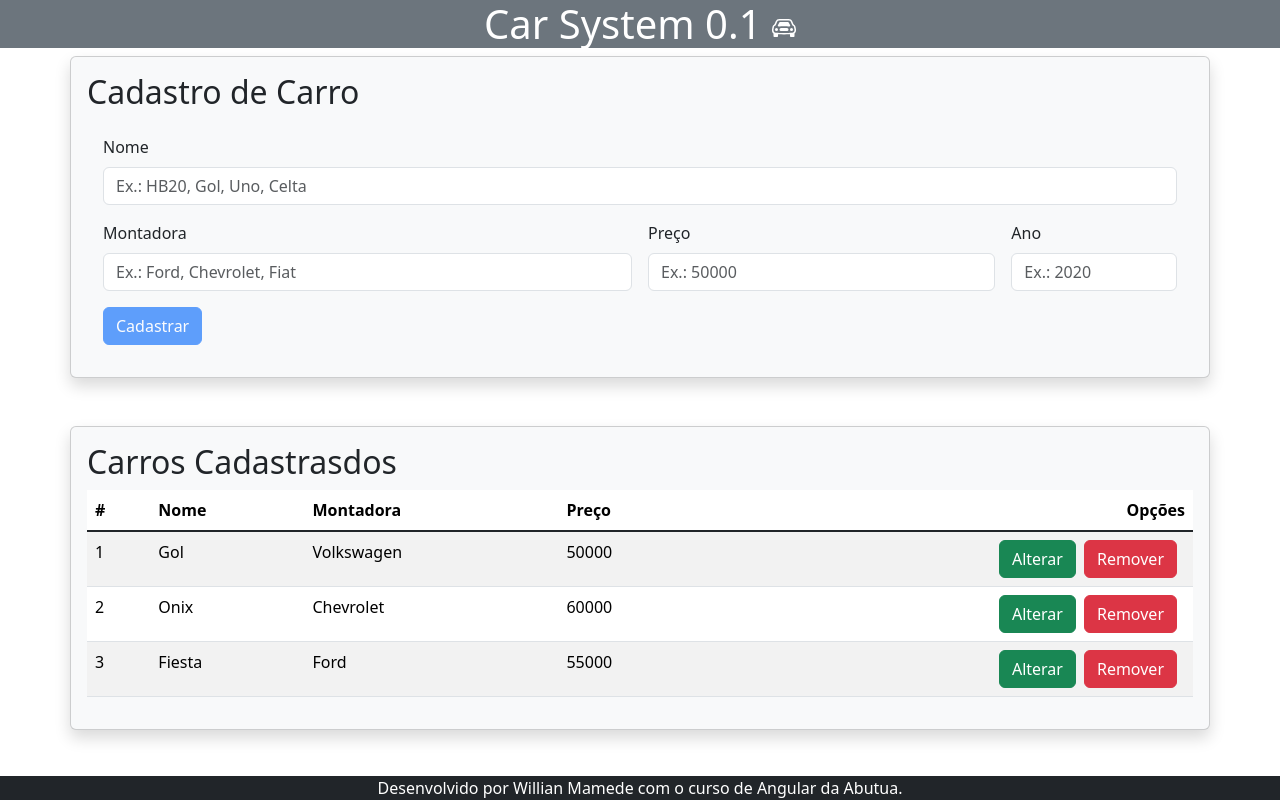
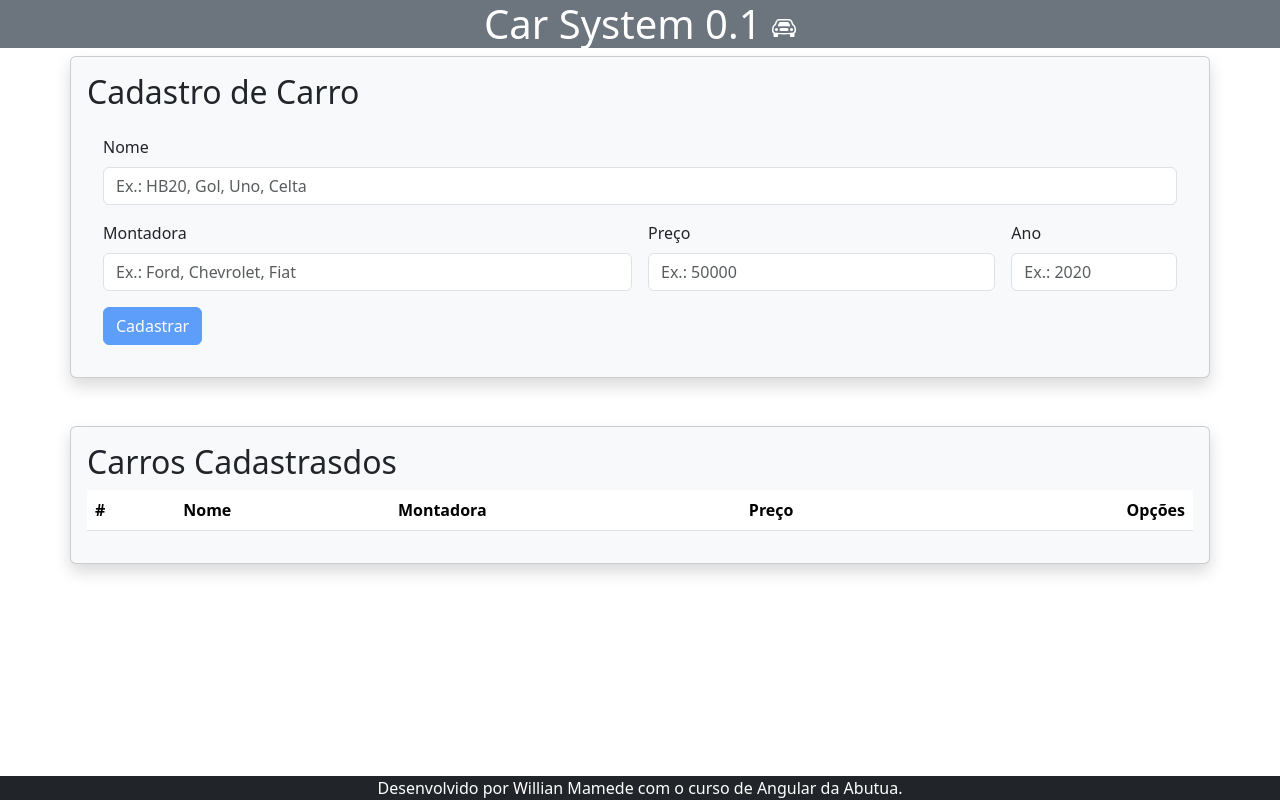
Before and after one commit to willian-uiu/Cadastro-de-carro, an Angular app in the folder cadastro-Carro/: page / in a window 1280 px wide. Built offline with nearby package versions, Linux system fonts and the light colour scheme.

Commit message:
closes #6 - Botões de alterar e remover funcionando

```diff
--- a/cadastro-Carro/src/app/components/carros/carros.html
+++ b/cadastro-Carro/src/app/components/carros/carros.html
@@ -20,8 +20,8 @@
                 <td>{{carro.montadora}}</td>
                 <td>{{carro.preco}}</td>
                 <td class="col text-end">
-                    <button class="btn btn-success me-2">Alterar</button>
-                    <button class="btn btn-danger me-2">Remover</button>
+                    <button class="btn btn-success me-2" (click)="alterar(carro)">Alterar</button>
+                    <button class="btn btn-danger me-2" (click)="remover(carro)">Remover</button>
                 </td>
             </tr>
         </tbody>
--- a/cadastro-Carro/src/app/components/carros/carros.ts
+++ b/cadastro-Carro/src/app/components/carros/carros.ts
@@ -10,20 +10,27 @@ import { CarroFormulario } from '../carro-formulario/carro-formulario';
   styleUrl: './carros.css',
 })
 export class Carros {
-  carroInput : CarroExp = {} as CarroExp;
-  idCounter = 4;
+  carroInput: CarroExp = {} as CarroExp;
+  idCounter = 1;
+  isUpdate = false;
 
-  carros : CarroExp[] = [
+  carros: CarroExp[] = []
 
-    { id: 1, nome: 'Gol', montadora: 'Volkswagen', preco: 50000, ano: 2018 },
-    { id: 2, nome: 'Onix', montadora: 'Chevrolet', preco: 60000, ano: 2019 },
-    { id: 3, nome: 'Fiesta', montadora: 'Ford', preco: 55000, ano: 2017 },
-  ]
+  saveCarro() {
+    if (!this.isUpdate) {
+      this.carroInput.id = this.idCounter;
+      this.idCounter++;
+      this.carros.push(this.carroInput);
+    }
+    this.carroInput = {} as CarroExp;
+    this.isUpdate = false;
+  }
 
-  saveCarro(){
-    this.carroInput.id = this.idCounter;
-    this.idCounter++;
-    this.carros.push(this.carroInput);
-    this.carroInput = {} as CarroExp;
+  alterar(carro: CarroExp) {
+    this.isUpdate = true;
+    this.carroInput = carro;
+  }
+  remover(carro: CarroExp) {
+    this.carros = this.carros.filter(c => c !== carro);
   }
 }
```
